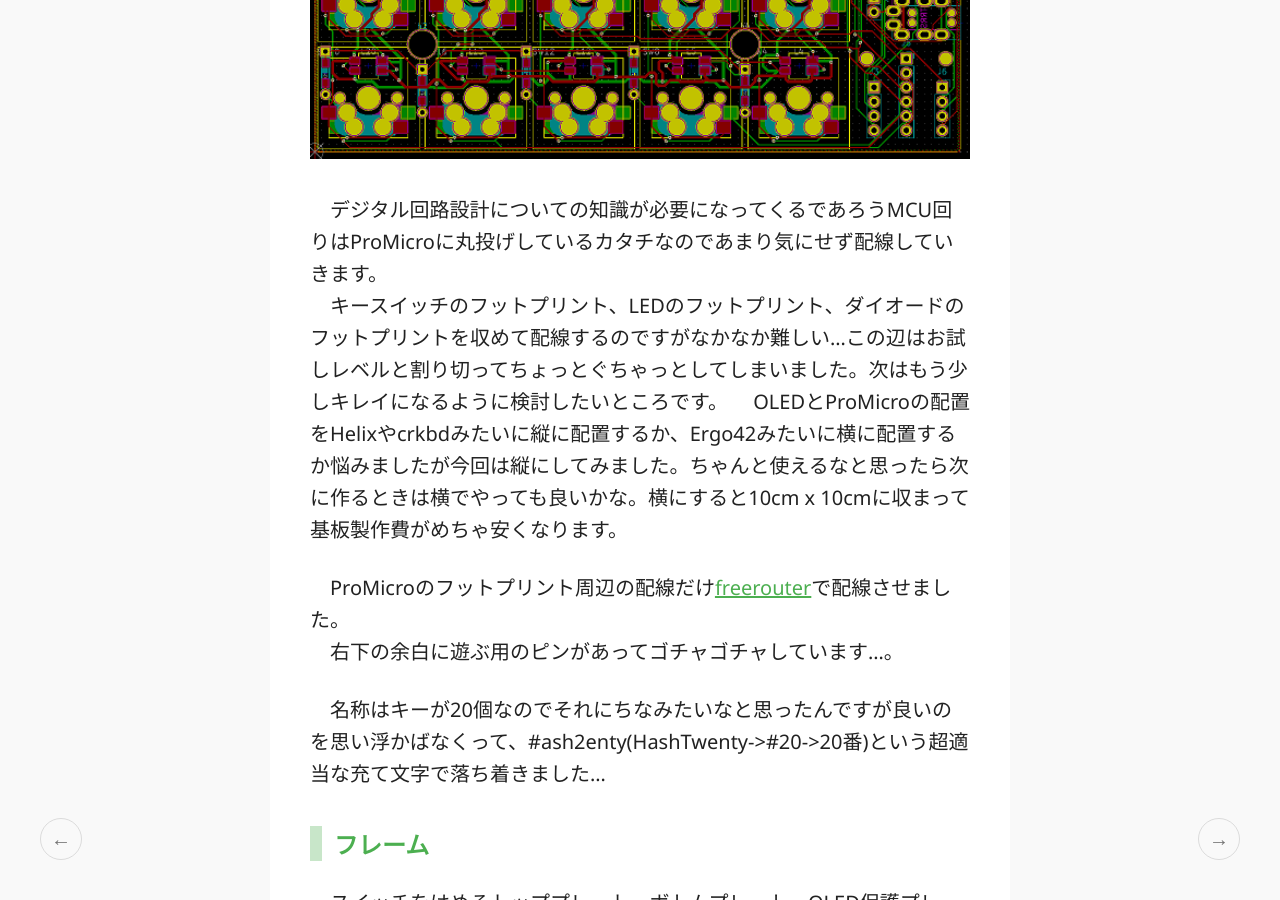
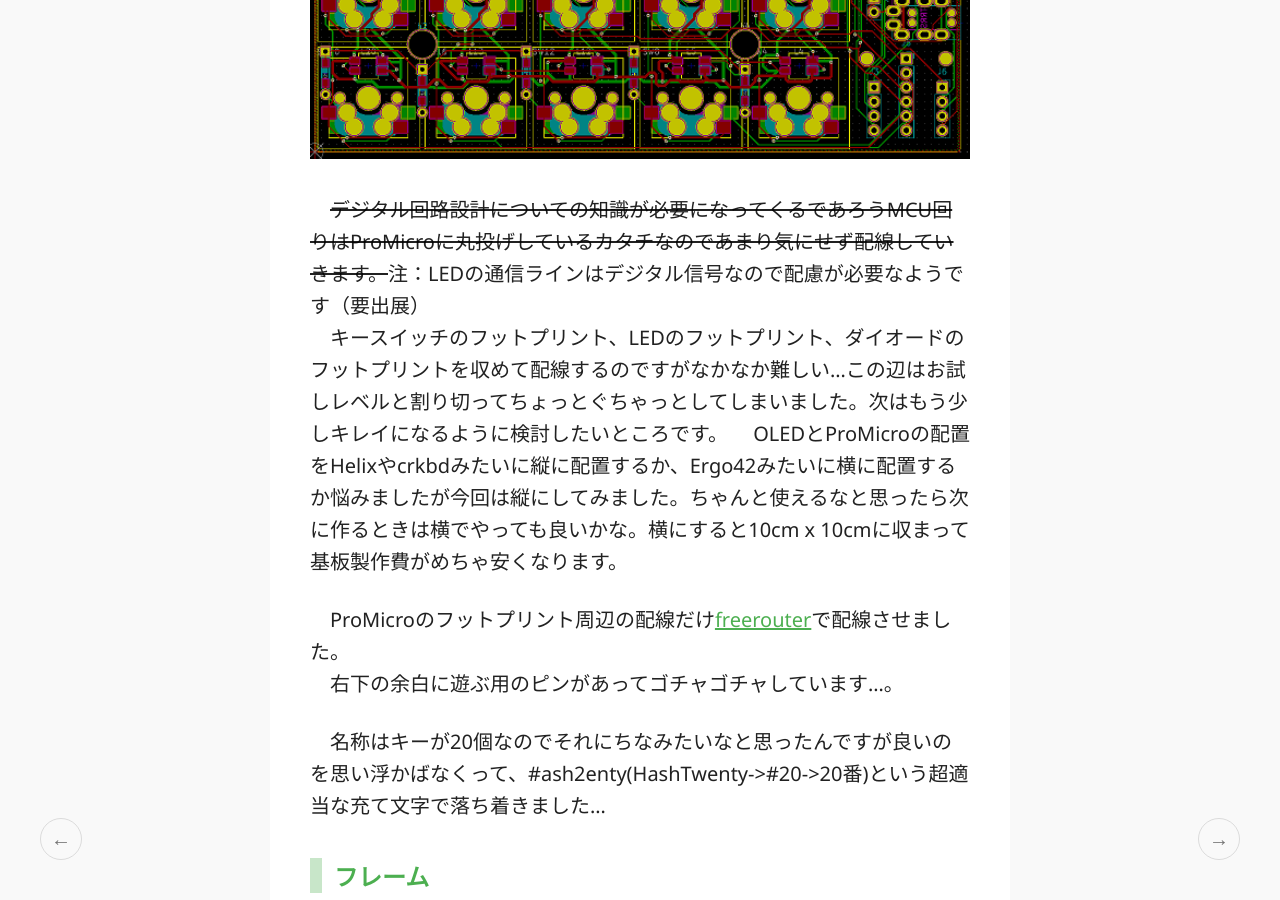
Before and after one commit to marksard/marksard.github.io, a Jekyll site: the page built from _posts/2018-09-27-make-the-keyboard-from-PCB.markdown, in a window 1280 px wide and 900 px high, scrolled down 4073 px. Built offline with Jekyll 4.4.1, drawn with Linux system fonts in a browser that asks for light colours; some web fonts are replaced.

Commit message:
[update]

```diff
--- a/_posts/2018-09-27-make-the-keyboard-from-PCB.markdown
+++ b/_posts/2018-09-27-make-the-keyboard-from-PCB.markdown
@@ -65,7 +65,7 @@ image: 2018-09-27-schematic.png
 
 ![img](/assets/photos/2018-09-27-pcb.png)
 
-　デジタル回路設計についての知識が必要になってくるであろうMCU回りはProMicroに丸投げしているカタチなのであまり気にせず配線していきます。
+　<strike>デジタル回路設計についての知識が必要になってくるであろうMCU回りはProMicroに丸投げしているカタチなのであまり気にせず配線していきます。</strike>注：LEDの通信ラインはデジタル信号なので配慮が必要なようです（要出展）
 　キースイッチのフットプリント、LEDのフットプリント、ダイオードのフットプリントを収めて配線するのですがなかなか難しい…この辺はお試しレベルと割り切ってちょっとぐちゃっとしてしまいました。次はもう少しキレイになるように検討したいところです。
 　OLEDとProMicroの配置をHelixやcrkbdみたいに縦に配置するか、Ergo42みたいに横に配置するか悩みましたが今回は縦にしてみました。ちゃんと使えるなと思ったら次に作るときは横でやっても良いかな。横にすると10cm x 10cmに収まって基板製作費がめちゃ安くなります。
 
```
